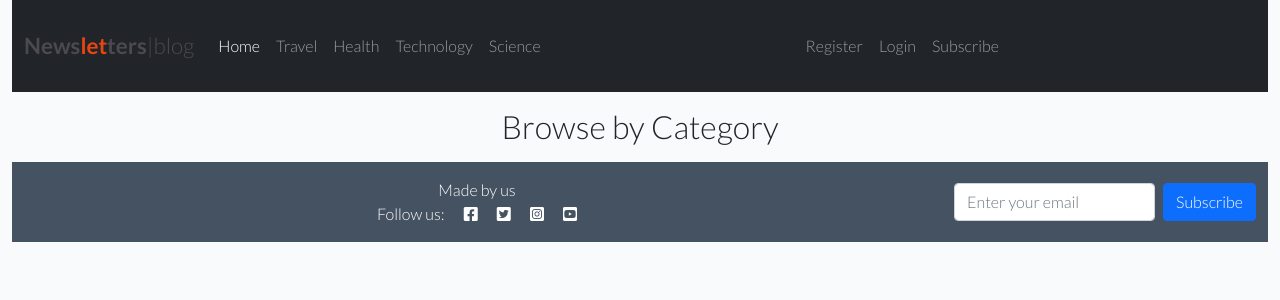
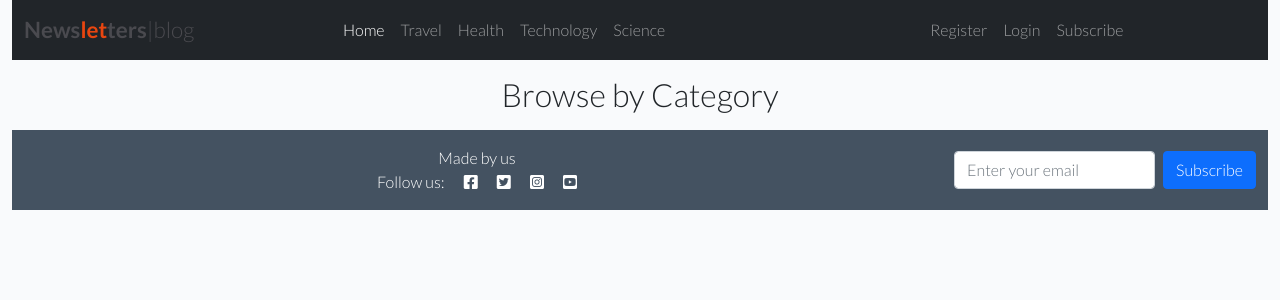
Before and after one commit to Friday79/my_site, a Django app: page / in a window 1280 px wide. Shown: the top 300 px of the page. Run offline with Django 3.2, Linux system fonts and the light colour scheme; data that the repository does not hold is empty.

Commit message:
nav bar adjusted

```diff
--- a/templates/base.html
+++ b/templates/base.html
@@ -30,7 +30,7 @@
     <!-- Navigation -->
 
     <nav class="navbar navbar-expand-md navbar-dark  bg-dark">
-        <div class="container-fluid my-3">
+        <div class="container-fluid">
             <a class="navbar-brand" href="{% url 'home' %}"><span class="brand">News<span
                         class="red-o">let</span>ters<span class="thin">|blog</span></span></a>
             <button class="navbar-toggler" type="button" data-bs-toggle="collapse" data-bs-target="#navbarText"
@@ -38,7 +38,7 @@
                 <span class="navbar-toggler-icon"></span>
             </button>
             <div class="collapse navbar-collapse" id="navbarText">
-                <ul class="navbar-nav me-auto  mb-lg-0">
+                <ul class="navbar-nav m-auto  mb-lg-0">
                     <li class="nav-item">
                         <a class="nav-link active" aria-current="page" href="{% url 'home' %}">Home</a>
                     </li>
@@ -56,7 +56,7 @@
                         <a class="nav-link" href="{% url 'category_posts' 'science' %}">Science</a>
                     </li>
                 </ul>
-                <ul class="navbar-nav me-auto mb-2 mb-lg-0">
+                <ul class="navbar-nav m-auto  mb-lg-0">
                     {% if user.is_authenticated %}
                     <li class="nav-item">
                         <a class="nav-link" href="{% url 'post_create' %}">Create Post</a>
```
